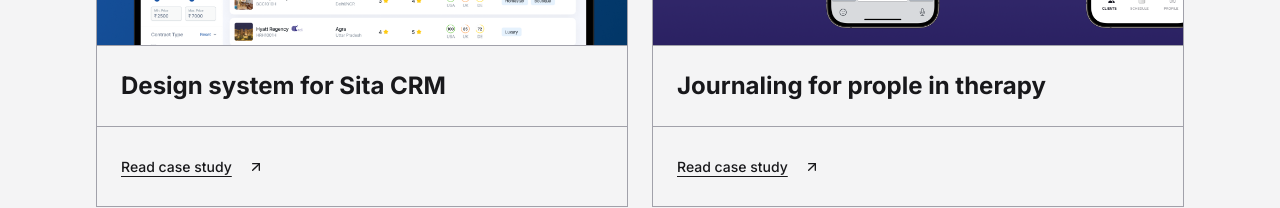
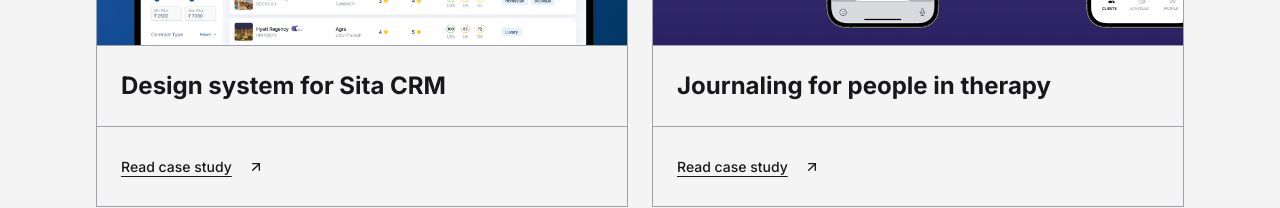
Before and after one commit to kaliaboi/personal-site, a Next.js app: page /work/topteen in a window 1280 px wide. Shown: the part 8000-8208 px from the top of the page. Built offline with nearby package versions, Linux system fonts and the light colour scheme.

Commit message:
Fix typos

```diff
--- a/app/work/sita/page.tsx
+++ b/app/work/sita/page.tsx
@@ -577,7 +577,7 @@
               <Image src={"/pour-2.png"} fill alt="test" className="mt-0" />
             </div>
             <div className="p-6 grow">
-              <h2 className="my-0">Journaling for prople in therapy</h2>
+              <h2 className="my-0">Journaling for people in therapy</h2>
             </div>
             <div className="border-t border-zinc-400 dark:border-zinc-800 p-6 h-20 flex items-center">
               <Link
--- a/app/work/topteen/page.tsx
+++ b/app/work/topteen/page.tsx
@@ -454,7 +454,7 @@
               <Image src={"/pour-2.png"} fill alt="test" className="mt-0" />
             </div>
             <div className="p-6 grow">
-              <h2 className="my-0">Journaling for prople in therapy</h2>
+              <h2 className="my-0">Journaling for people in therapy</h2>
             </div>
             <div className="border-t border-zinc-400 dark:border-zinc-800 p-6 h-20 flex items-center">
               <Link
```
